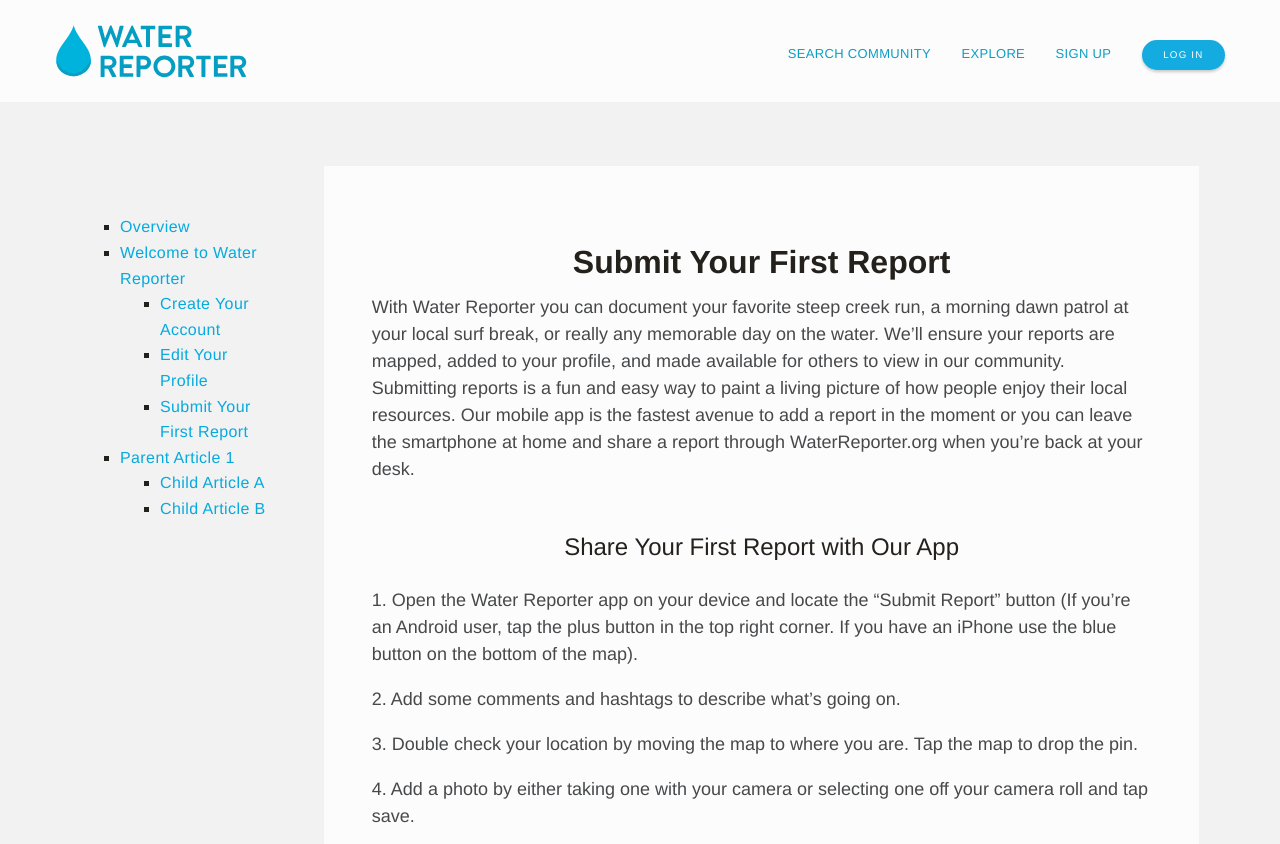
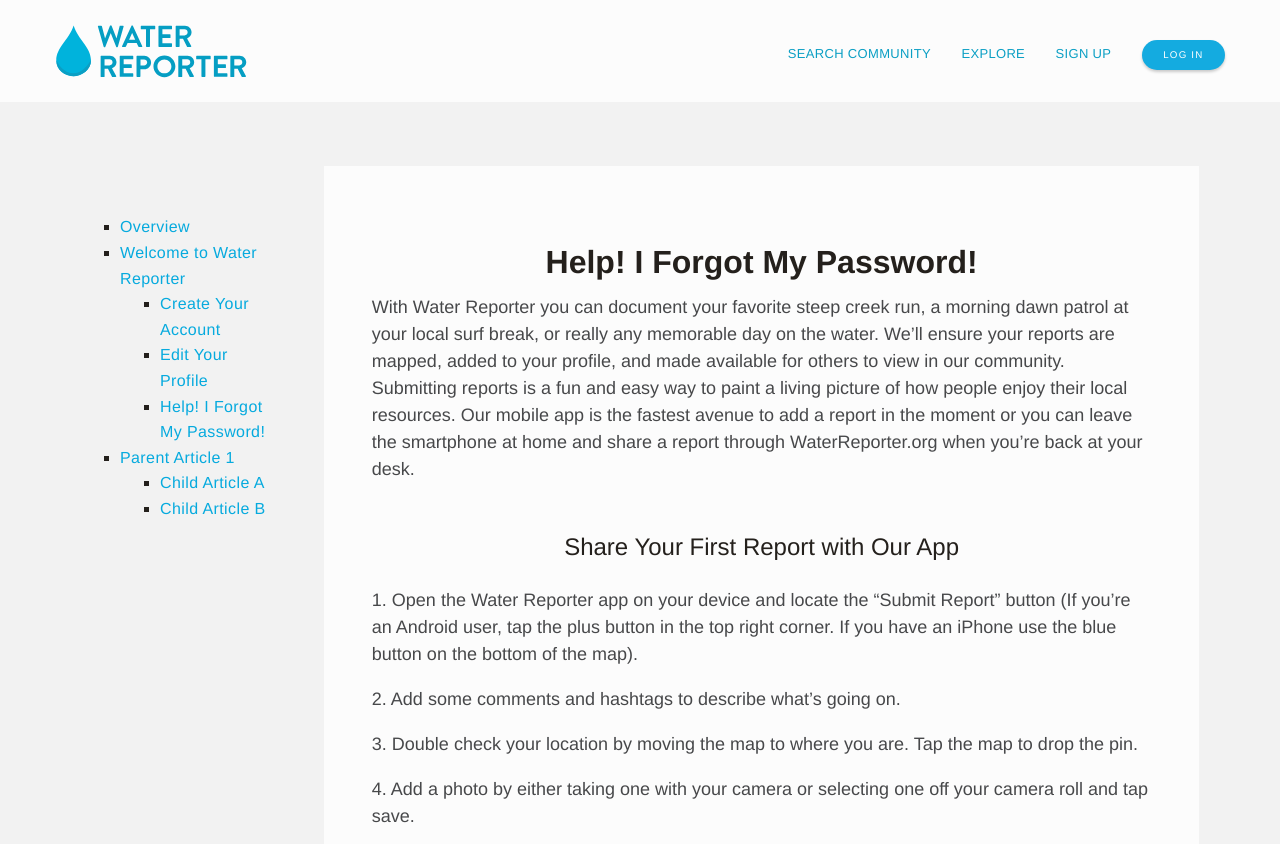
Before and after one commit to WaterReporter/help.waterreporter.org, a Jekyll site: the page built from _pages/i-forgot-my-password.md, in a window 1280 px wide and 900 px high, cut to the strip 0-844 px from the top of the window. Built offline with Jekyll 4.4.1, drawn with Linux system fonts in a browser that asks for light colours; a script that is not in the unit is left out.

```diff
--- a/_pages/submit-your-first-report.md
+++ b/_pages/i-forgot-my-password.md
@@ -1,9 +1,9 @@
 ---
-permalink: "/overview/submit-your-first-report/"
+permalink: "/overview/i-forgot-my-password/"
 layout: page
-title:  "Submit Your First Report"
+title:  "Help! I Forgot My Password!"
 navigation:
-  title: "Submit Your First Report"
+  title: "Help! I Forgot My Password!"
   level: 2
   parent: "/overview/"
   order: 3
@@ -35,7 +35,7 @@
 </p>
 
 <p class="text-center">
-<iframe src="https://player.vimeo.com/video/138978394?title=0&byline=0&portrait=0" width="833" height="385" frameborder="0" webkitallowfullscreen mozallowfullscreen allowfullscreen></iframe>
+<iframe src="https://player.vimeo.com/video/138995235?title=0&byline=0&portrait=0" width="833" height="385" frameborder="0" webkitallowfullscreen mozallowfullscreen allowfullscreen></iframe>
 </p>
 
 
@@ -67,7 +67,7 @@
 </p>
 
 <p class="text-center">
-<iframe src="https://player.vimeo.com/video/138978394?title=0&byline=0&portrait=0" width="833" height="385" frameborder="0" webkitallowfullscreen mozallowfullscreen allowfullscreen></iframe>
+<iframe src="https://player.vimeo.com/video/138997204?title=0&byline=0&portrait=0" width="833" height="385" frameborder="0" webkitallowfullscreen mozallowfullscreen allowfullscreen></iframe>
 </p>
 
 <p>
```
